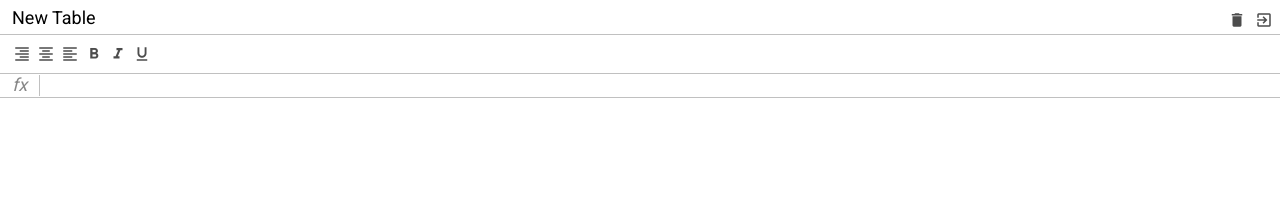
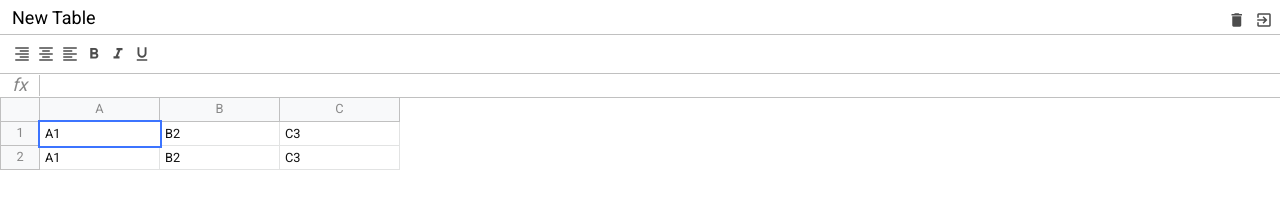
Before and after one commit to SokolovskiyAndrew/excel-course, a website built with webpack: page src/index.html in a window 1280 px wide. Built offline with nearby package versions, Linux system fonts and the light colour scheme.

Commit message:
create and style table block

```diff
--- a/src/index.html
+++ b/src/index.html
@@ -50,6 +50,40 @@
         <div class="input" contenteditable spellcheck="false"></div>
       </div>
       <div class="excel__table">
+        <div class="row">
+          <div class="row-info"></div>
+          <div class="row-data">
+            <div class="column">
+              A
+            </div>
+            <div class="column">
+              B
+            </div>
+            <div class="column">
+              C
+            </div>
+          </div>
+        </div>
+        <div class="row">
+          <div class="row-info">
+            1
+          </div>
+          <div class="row-data">
+            <div class="cell selected" contenteditable>A1</div>
+            <div class="cell" contenteditable>B2</div>
+            <div class="cell" contenteditable>C3</div>
+          </div>
+        </div>
+        <div class="row">
+          <div class="row-info">
+            2
+          </div>
+          <div class="row-data">
+            <div class="cell">A1</div>
+            <div class="cell">B2</div>
+            <div class="cell">C3</div>
+          </div>
+        </div>
 
       </div>
     </div>
--- a/src/scss/_variables.scss
+++ b/src/scss/_variables.scss
@@ -2,4 +2,6 @@
 $toolbar-height: 40px;
 $formula-height: 24px;
 $info-cell-width: 40px;
+$cell-width: 120px;
+$row-height: 24px;
 $border-color: #c0c0c0;
--- a/src/scss/index.scss
+++ b/src/scss/index.scss
@@ -20,4 +20,7 @@
 .excel {
   position: relative;
   color: #888;
+  height: 100%;
+  max-width: 100%;
+  font-size: .8rem;
 }
--- a/src/scss/table.scss
+++ b/src/scss/table.scss
@@ -2,5 +2,64 @@
 @import "mixins";
 
 .excel__table {
+  position: absolute;
+  left: 0;
+  right: 0;
+  top: $header-height + $toolbar-height + $formula-height;
+  overflow-x: auto;
+  padding-bottom: 2px;
 
+  .row {
+    display: flex;
+    flex-direction: row;
+    min-height: 20px;
+    height: $row-height;
+  }
+
+  .row-info {
+    display: flex;
+    justify-content: center;
+    align-items: center;
+    min-width: $info-cell-width;
+    height: 100%;
+    border: 1px solid $border-color;
+    border-top: none;
+    background-color: #f8f9fa;
+  }
+
+  .row-data {
+    display: flex;
+  }
+
+  .column {
+    border: 1px solid $border-color;
+    border-top: none;
+    border-left: none;
+    display: flex;
+    justify-content: center;
+    align-items: center;
+    background-color: #f8f9fa;
+    min-width: 40px;
+    height: 100%;
+    width: $cell-width;
+  }
+
+  .cell {
+    min-width: 40px;
+    padding: 5px;
+    width: $cell-width;
+    height: 100%;
+    border: 1px solid #e2e3e3;
+    border-top: none;
+    border-left: none;
+    color: #111;
+    white-space: nowrap;
+    outline: none;
+
+    &.selected {
+      border: none;
+      outline: 2px solid #3c74ff;
+      z-index: 2;
+    }
+  }
 }
```
